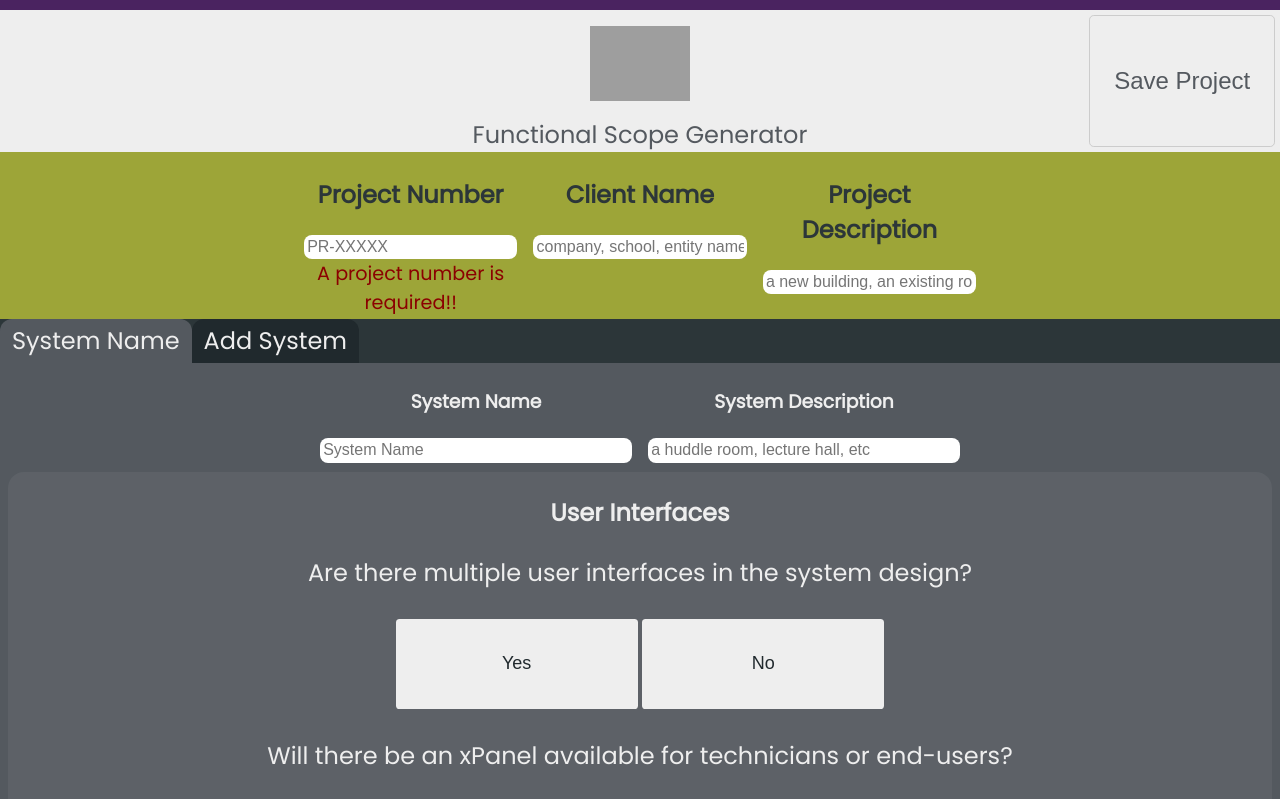
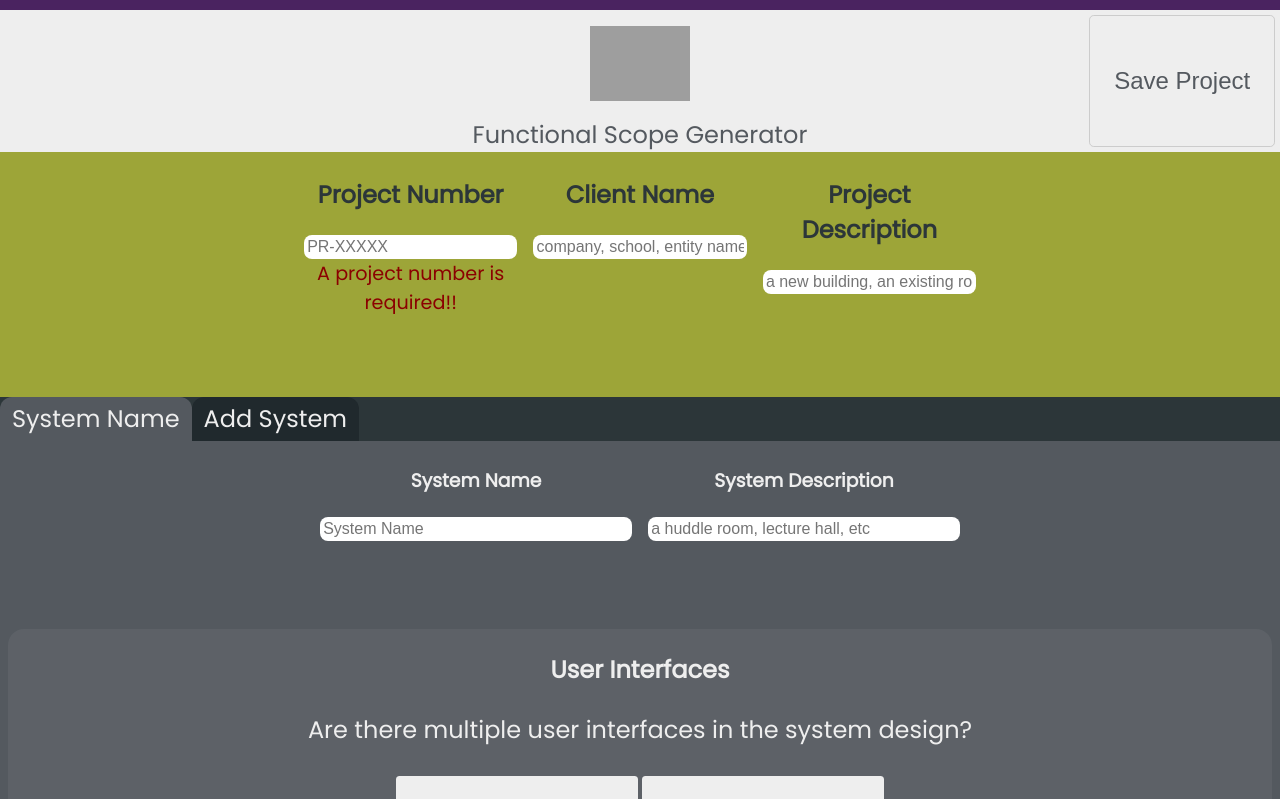
Before and after one commit to ryanjblajda/scope-generator, an Angular app: page / in a window 1280 px wide. Shown: the top 799 px of the page. Built offline with nearby package versions, Linux system fonts and the light colour scheme; grey boxes are pictures that could not be loaded.

Commit message:
adjusted bottom padding

```diff
--- a/src/app/components/project/project.component.scss
+++ b/src/app/components/project/project.component.scss
@@ -158,7 +158,7 @@ app-section {
         flex-direction: row;
         justify-content: center;
         gap: 1em;
-        padding: .1em 20em .1em 20em;
+        padding: .1em 20em 5em 20em;
     }
 
     .details-item {
```
